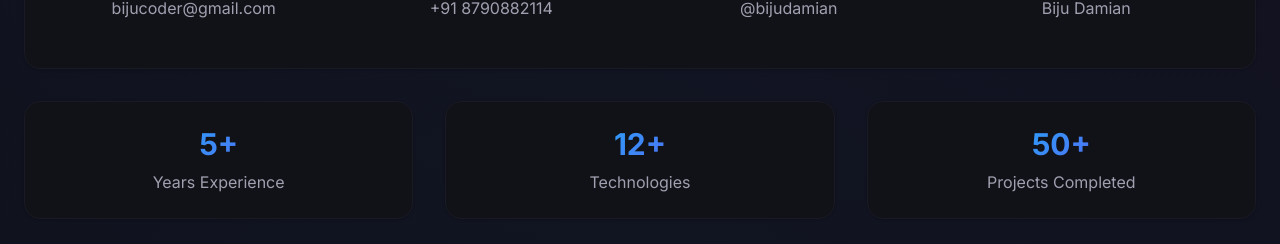
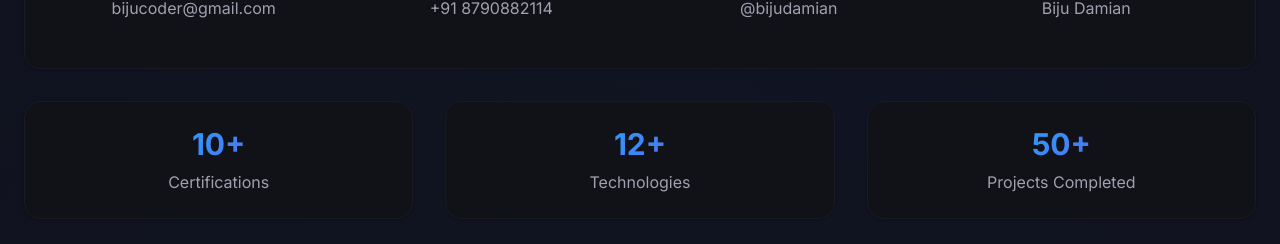
Before and after one commit to bijudamian/Bio, a Next.js app: page / in a window 1280 px wide. Shown: the part 2795-3039 px from the top of the page. Built offline with nearby package versions, Linux system fonts and the light colour scheme.

Commit message:
refactor: restore v22 from v12 with updated components
Restore major version from previous state with updated code.

#VERCEL_SKIP

Co-authored-by: Biju Damian <96348059+bijudamian@users.noreply.github.com>

```diff
--- a/components/skills-section.tsx
+++ b/components/skills-section.tsx
@@ -224,13 +224,13 @@ export function SkillsSection() {
               <TooltipTrigger asChild>
                 <Card className="p-6 bg-quantum-card border-quantum-border text-center hover:scale-105 hover:shadow-xl hover:shadow-quantum-primary/20 transition-all duration-300 cursor-pointer">
                   <div className="space-y-2">
-                    <div className="text-3xl font-bold quantum-gradient-text">5+</div>
-                    <div className="text-quantum-muted">Years Experience</div>
+                    <div className="text-3xl font-bold quantum-gradient-text">10+</div>
+                    <div className="text-quantum-muted">Certifications</div>
                   </div>
                 </Card>
               </TooltipTrigger>
               <TooltipContent>
-                <p>Professional development experience since 2019</p>
+                <p>10+ certifications (and counting 🚀)</p>
               </TooltipContent>
             </Tooltip>
 
```
